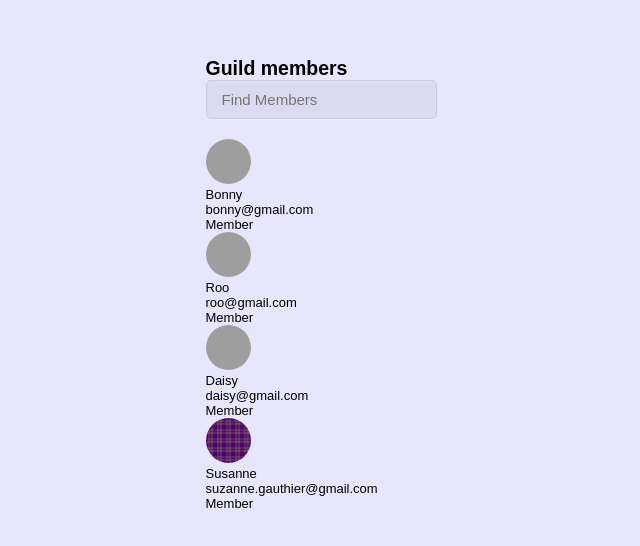
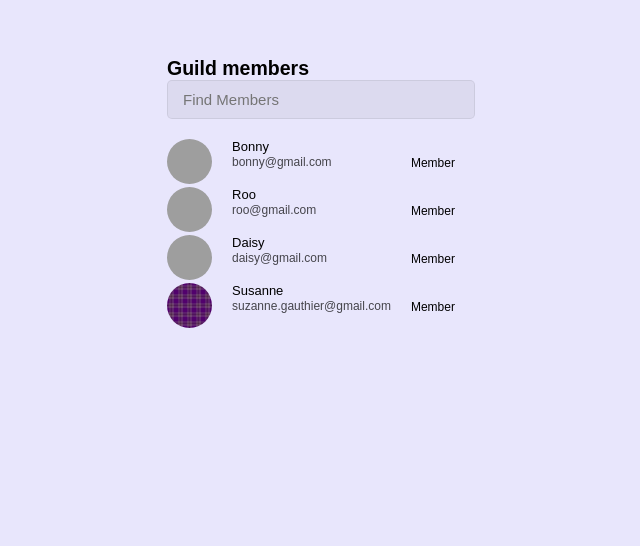
Before and after one commit to suzgauth/suzgauth.github.io, a plain HTML site: page memlist.html in a window 1280 px wide. Shown: the part 142-688 px from the top of the page, without its empty margins (319-959 px from the left). Drawn offline with Linux system fonts and the light colour scheme; grey boxes are pictures that could not be loaded.

Commit message:
Add files via upload

```diff
--- a/style.css
+++ b/style.css
@@ -49,7 +49,7 @@ input{
     width: 100%;
     height: 320px;
     margin-top: 20px;
-
+    overflow-y: auto;
 }
 
 .members::-webkit-scrollbar {
@@ -57,10 +57,42 @@ input{
 }
 
 .members::-webkit-scrollbar-thumb {
+    background: rgba(55, 55, 55, 0.373);
+    border-radius: 10px;
 }
 
 .members::-webkit-scrollbar-track {
+    box-shadow: inset 0 0 2px grey;
+    border-radius: 10px;
 }
+
+.member{
+    width: 100%;
+    display: flex;
+    align-items: center;
+    gap: 20px;
+    cursor: pointer;
+}
+
+member.hover{
+    color: #6565f8 !important;
+}
+
+.member .name{
+    align-self: flex-start;
+}
+
+.member .name span{
+    opacity: 0.7;
+    font-size: 12px;
+}
+
+.member .role{
+    margin-left: auto;
+    font-size: 12px;
+    margin-right: 20px;
+}
+
 
 .member img{
     width: 45px;
@@ -68,3 +100,6 @@ input{
     border-radius: 50%;
     object-fit: cover
 }
+
+.not-found{
+}
```
Also changed, not shown: memlist.html (+1 -0 lines).
